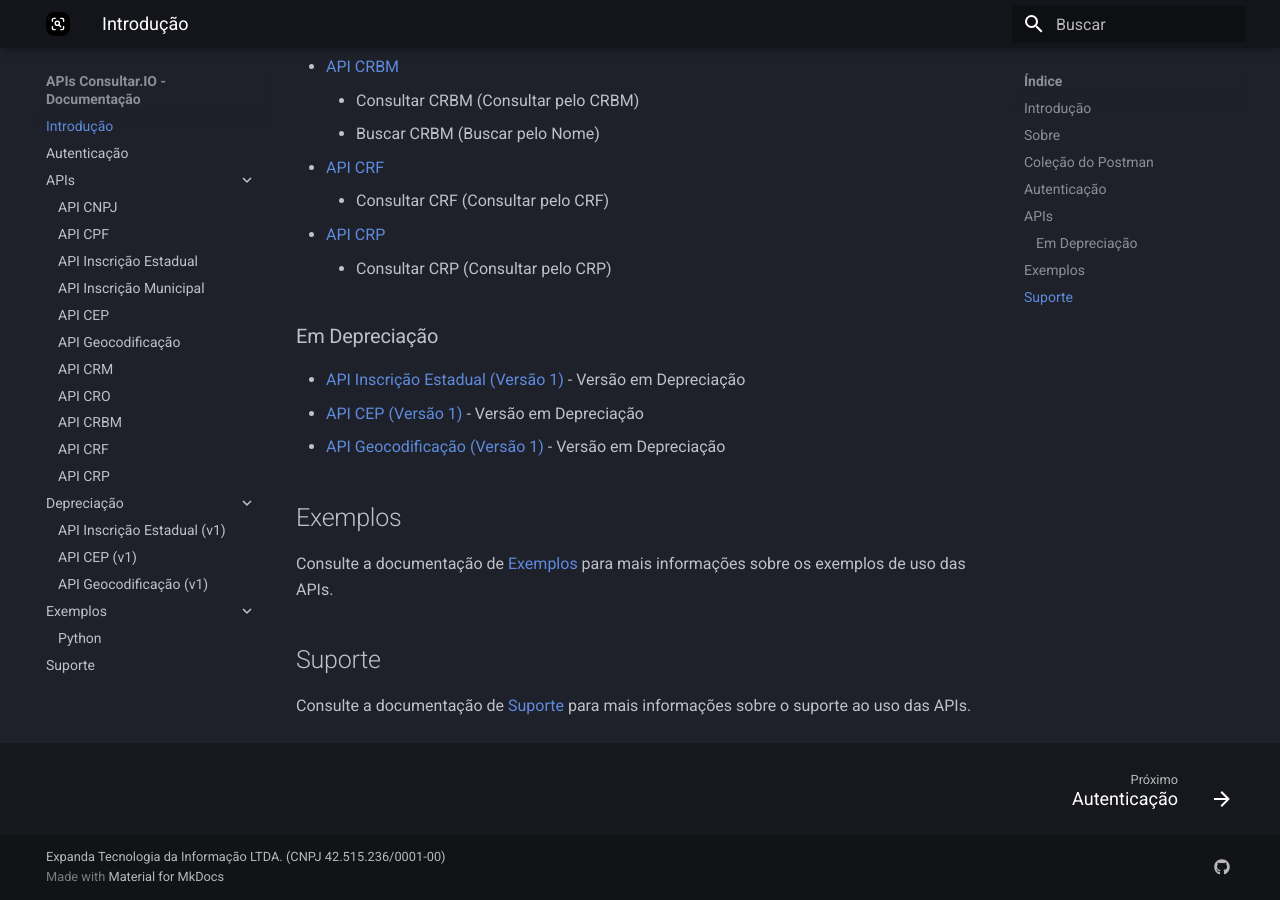
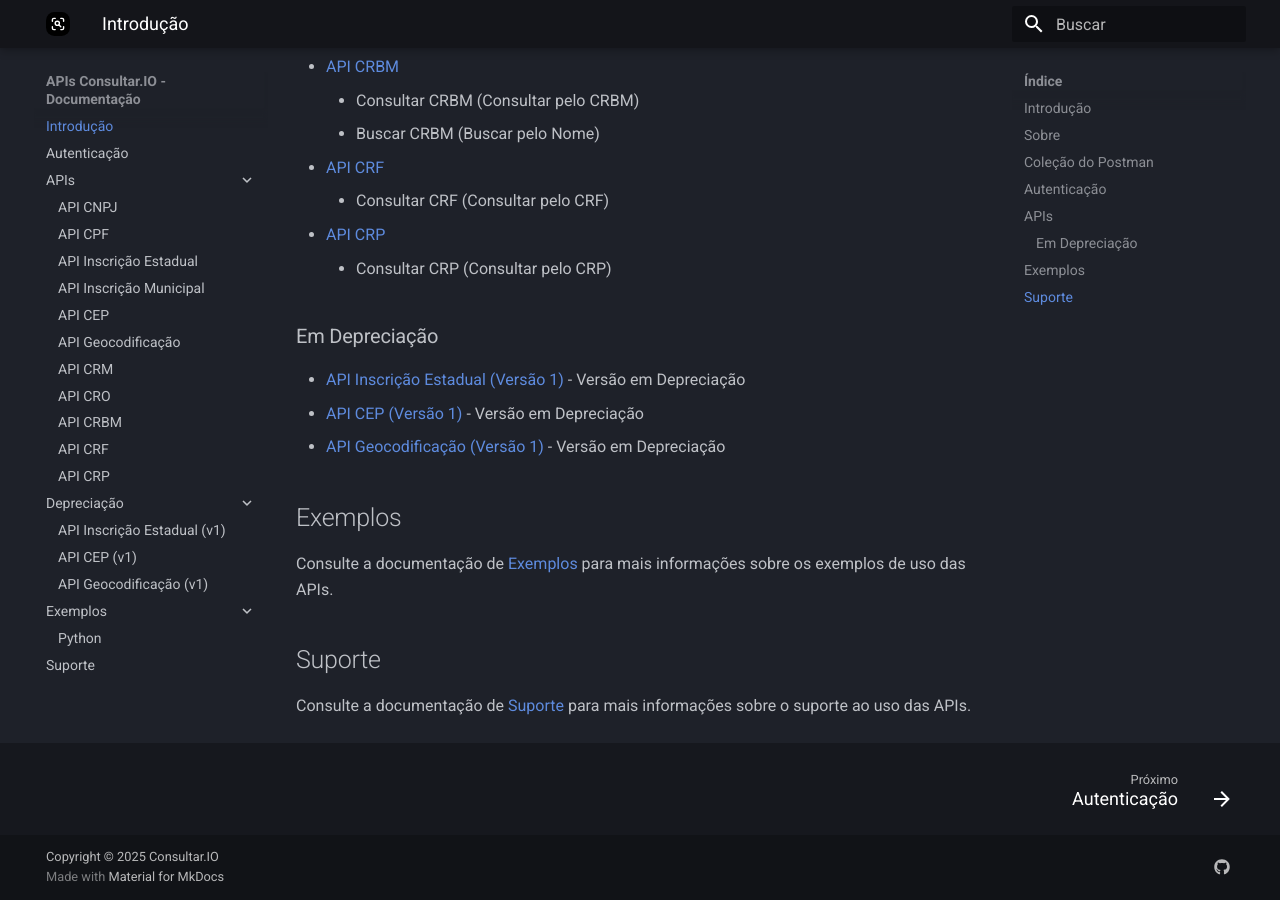
Before and after one commit to consultar-io/docs, an MkDocs documentation site: the page built from docs/index.md, in a window 1280 px wide and 900 px high, scrolled down 1564 px. Built offline with MkDocs 1.6.1 and Material for MkDocs 9.7.7, drawn with Linux system fonts in a browser that asks for light colours.

Commit message:
Update copyright information in mkdocs.yml to reflect new ownership by Consultar.IO for 2025.

```diff
--- a/mkdocs.yml
+++ b/mkdocs.yml
@@ -104,4 +104,4 @@ extra:
     provider: custom
     property: phc_Q7stlDDd5WU2m3lf8F1oiYyd5XPf3ggtnSYT6up6VlA
     host: https://p.docs.consultar.io
-copyright: <span>Expanda Tecnologia da Informação LTDA.</span> <span>(CNPJ 42.515.236/0001-00)</span>
+copyright: Copyright © 2025 Consultar.IO
```
